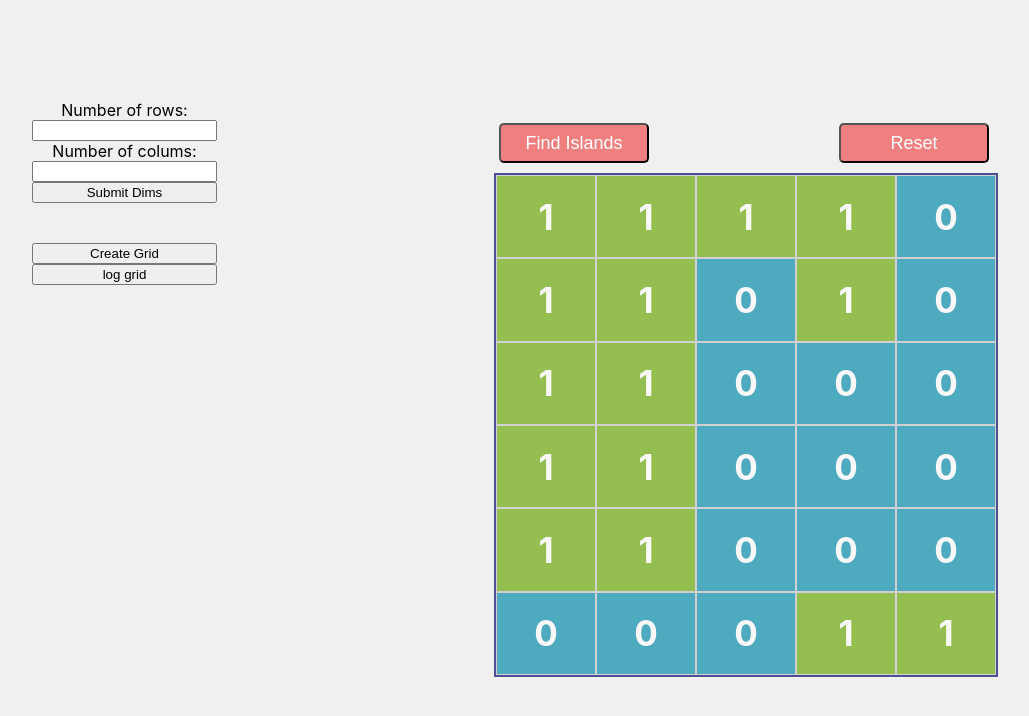
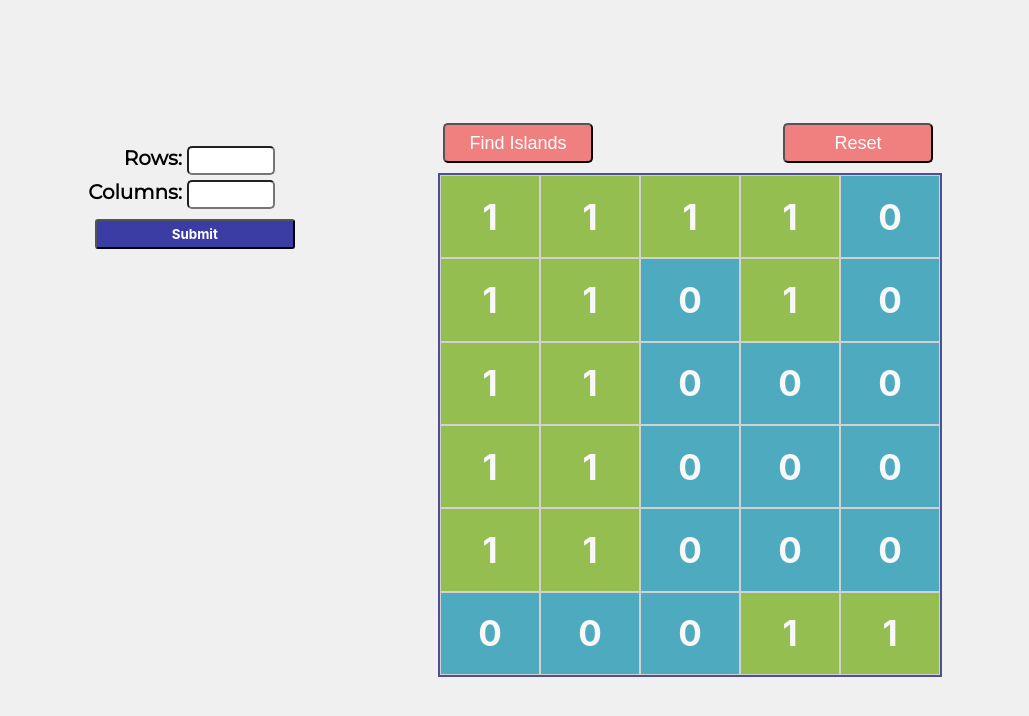
Before and after one commit to Komakino-joy/algorithms, a React (Create React App) app in the folder algorithms/: page / in a window 1280 px wide. Shown: the top 716 px of the page, without its empty margins (18-1047 px from the left). Built offline with nearby package versions, Linux system fonts and the light colour scheme.

Commit message:
Made some improvements to graph traversal

```diff
--- a/algorithms/src/components/islands/islands.component.jsx
+++ b/algorithms/src/components/islands/islands.component.jsx
@@ -27,12 +27,7 @@ const Islands = () => {
 
     const updateGrid = (e, grid, row, col) => {
         e.preventDefault();
-        console.log(grid)
-        console.log(row)
-        console.log(col)
-        console.log(e.target.value)
         const copyOfGrid = [...grid];
-        console.log(copyOfGrid)
         copyOfGrid[row][col] = Number(e.target.value);
         setGrid(copyOfGrid);
     }
@@ -129,13 +124,20 @@ const Islands = () => {
         <div className='matrix-input-container'>
             <div className='matrix-input'>
                 <div className='grid-options'>
-                    <label>Number of rows:</label>
-                    <input type="number" onChange={(e) => setNumRows(e.target.value)}/>
-                    <label>Number of colums:</label>
-                    <input type="number" onChange={(e) => setNumCols(e.target.value)} />
-                    <button className="dims-btn" onClick={(e) => createGrid(numRows, numCols)} >Submit Dims</button>
+                    <div className='section'>
+                        <label>Rows:</label>
+                        <input type="number" onChange={(e) => setNumRows(e.target.value)} min='0' max='10'/>
                     </div>
-
+                    <div className='section'>
+                        <label>Columns:</label>
+                        <input type="number" onChange={(e) => setNumCols(e.target.value)} min='0' max='10'/>
+                    </div>
+                    <button className="dims-btn" onClick={(e) => createGrid(numRows, numCols)} >Submit</button>
+                    { grid &&
+                    <button className='create-btn' onClick={() => setMatrix(grid)} >Generate Grid</button>
+                    }
+                </div>
+                <div className='grid-input-container'>
                     { grid &&
                         grid.map((row, rowIdx) => (
                             <div key={rowIdx} className='row'>
@@ -152,10 +154,7 @@ const Islands = () => {
                             </div>
                         ))
                     }
-
-                <button onClick={() => setMatrix(grid)} >Create Grid</button>
-                <button onClick={() => console.log(grid)} >log grid</button>
-
+                </div>
             </div>
         </div>
 
--- a/algorithms/src/components/islands/islands.styles.css
+++ b/algorithms/src/components/islands/islands.styles.css
@@ -1,36 +1,93 @@
 .islands-page {
   display: flex;
   background-color: #f0f0f0;
+  height: 100vh;
+  justify-content: flex-start;
+  align-items: center;
 }
 
 .matrix-input-container {
-  height: 100vh;
-  width: 40vw;
+  min-width: 20%;
+  text-align: left;
+  margin-left: 100px;
+  margin-right: 100px;
+  margin-top: -400px;
 }
 
 .grid-options {
   display: flex;
   flex-direction: column;
-  margin-bottom: 40px;
+  margin-bottom: 10px;
+}
+
+.grid-options .section {
+  display: flex;
+  font-size: 20px;
+  font-family: 'Montserrat', sans-serif;
+  font-weight: bold;
+}
+
+.grid-options label {
+  margin-right: 5px;
+  margin-top: 5px;
+  width: 100px;
+  text-align: right;
+}
+
+.grid-options input {
+  width: 80px;
+  border-radius: 5px;
+  text-align: center;
+  font-size: 20px;
+  margin-top: 5px;
+}
+
+.dims-btn,
+.create-btn {
+  font-family: inherit;
+  height: 30px;
+  width: 200px;
+  border-radius: 3px;
+  font-weight: bold;
+  background-color: rgba(48, 48, 160, 0.932);
+  color: #fff;
+  cursor: pointer;
+  margin-left: 5%;
+  margin-top: 10px;
+}
+
+.dims-btn:hover,
+.create-btn:hover {
+  filter: brightness(120%);
 }
 
 .matrix-input {
-  position: absolute;
-  top: 100px;
-  left: 50px;
+  display: flex;
+  justify-content: center;
+  flex-direction: column;
+}
+
+.grid-input-container {
   display: flex;
   flex-direction: column;
+  justify-content: center;
+  align-items: center;
+}
+
+.row {
+  border: 1px solid rgb(197, 197, 197);
+  margin: 1px 0;
 }
 
 .grid-input {
   width: 30px;
   margin: 5px;
+  border-radius: 3px;
+  border: none;
   text-align: center;
 }
 
 .islands-container {
-  height: 100vh;
-  width: 60vw;
   display: flex;
   flex-direction: column;
   justify-content: center;
--- a/algorithms/src/index.css
+++ b/algorithms/src/index.css
@@ -1,3 +1,5 @@
+@import url('https://fonts.googleapis.com/css2?family=Montserrat&display=swap');
+
 body {
   margin: 0;
   font-family: -apple-system, BlinkMacSystemFont, 'Segoe UI', 'Roboto', 'Oxygen',
```
Lines whose indentation alone changed are shown as unchanged.
